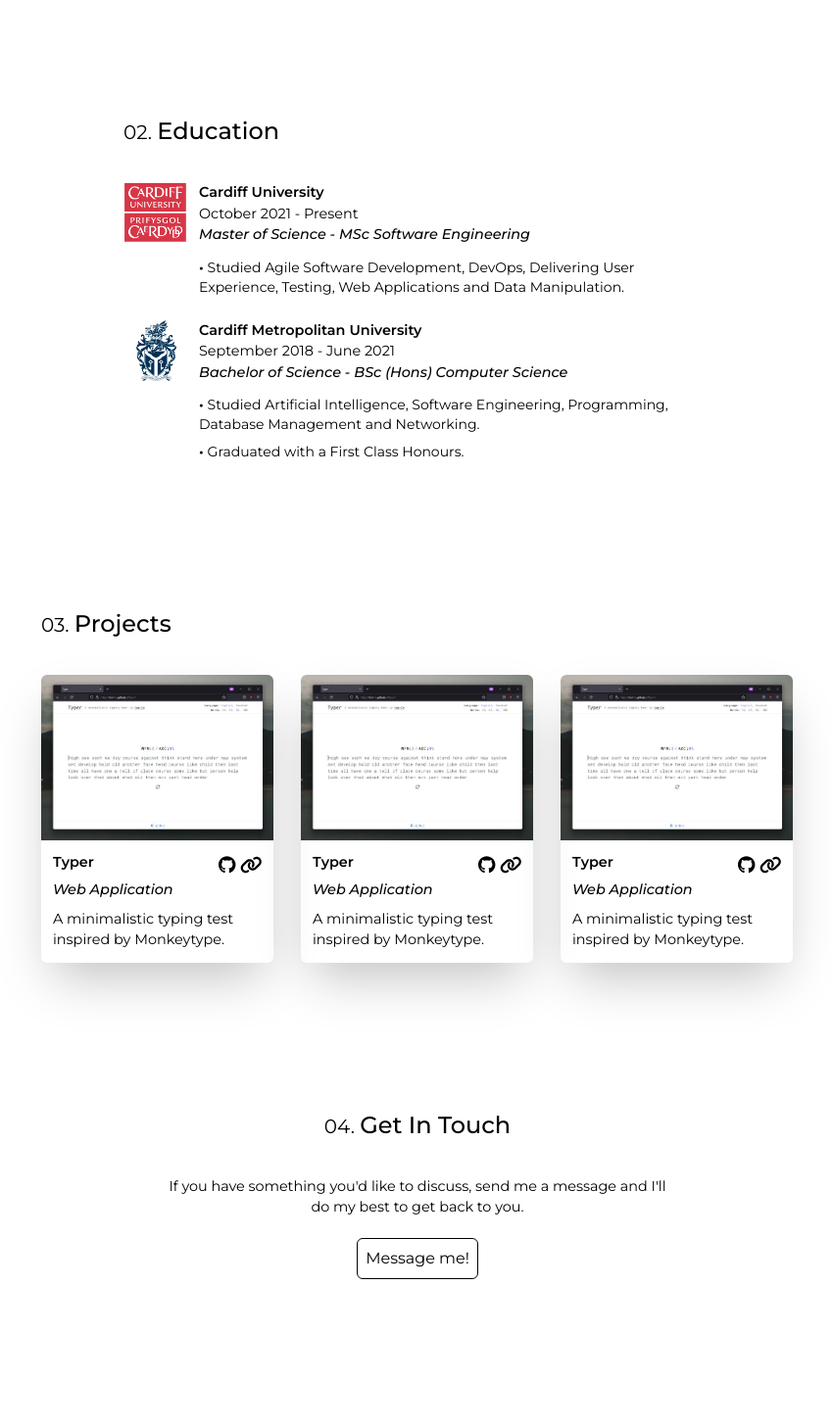
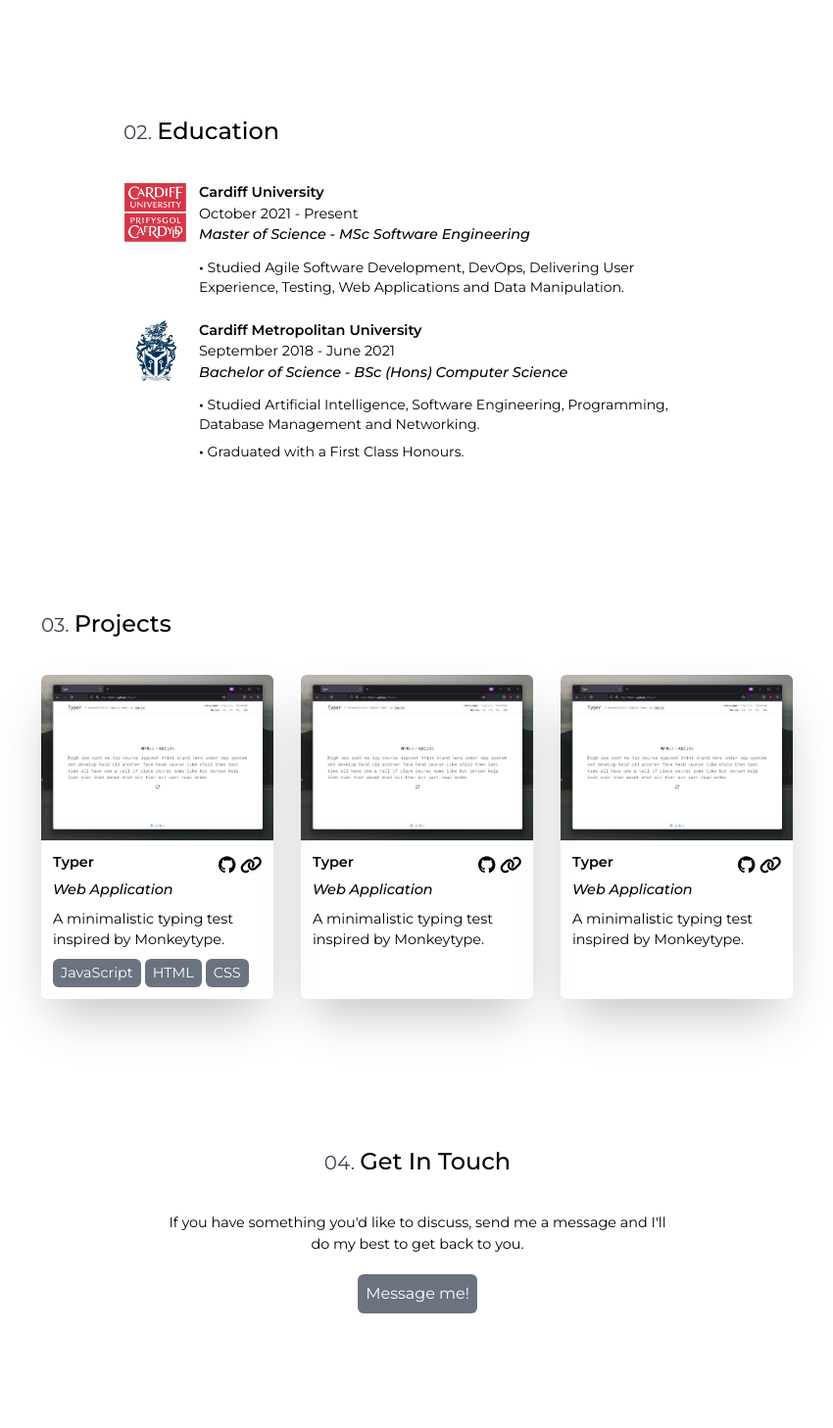
Before and after one commit to tlevesconte/portfolio-website, a React (Create React App) app: page / in a window 1280 px wide. Shown: the part 1100-2558 px from the top of the page at 98% size, without its empty margins (214-1064 px from the left). Built offline with nearby package versions, Linux system fonts and the light colour scheme.

Commit message:
Add bg/text colour and border radius to skill list

```diff
--- a/src/components/sections/About.js
+++ b/src/components/sections/About.js
@@ -14,7 +14,7 @@ const About = () => {
     <section id='about' className='pt-[120px]'>
         {/* About Heading*/}
         <h2 id='about-heading' className='text-2xl font-medium mb-9'>
-          <span className='text-xl font-normal'>01. </span>
+          <span className='text-xl font-normal text-gray-700'>01. </span>
           About Me
         </h2>
 
--- a/src/components/sections/Contact.js
+++ b/src/components/sections/Contact.js
@@ -7,7 +7,7 @@ const Contact = () => {
       {/* Contact Header */}
 
       <h2 id='education-heading' className='text-2xl font-medium mb-9'>
-        <span className='text-xl font-normal'>04. </span>
+        <span className='text-xl font-normal text-gray-700'>04. </span>
         Get In Touch
       </h2>
 
@@ -17,7 +17,7 @@ const Contact = () => {
         to get back to you.
       </p>
       {/* Button */}
-      <a className='mt-5 text-base border-solid border border-black rounded-md py-2 px-2' href='mailto:tomas.levesconte@gmail.com'>Message me!</a>
+      <a className='mt-5 text-base text-white bg-gray-500 rounded-md py-2 px-2' href='mailto:tomas.levesconte@gmail.com'>Message me!</a>
     </section>
   )
 }
--- a/src/components/sections/Education.js
+++ b/src/components/sections/Education.js
@@ -22,7 +22,7 @@ const Education = () => {
     <section id='education' className='flex flex-col max-w-[600px] pt-[150px] mx-auto'>
       {/* Education Header */}
       <h2 id='education-heading' className='text-2xl font-medium mb-9'>
-        <span className='text-xl font-normal'>02. </span>
+        <span className='text-xl font-normal text-gray-700'>02. </span>
         Education
       </h2>
 
--- a/src/components/sections/Projects.js
+++ b/src/components/sections/Projects.js
@@ -12,7 +12,7 @@ const Projects = () => {
     <section id='projects' className='pt-[150px]'>
       {/* Projects Header */}
       <h2 id='education-heading' className='text-2xl font-medium mb-9'>
-        <span className='text-xl font-normal'>03. </span>
+        <span className='text-xl font-normal text-gray-700'>03. </span>
         Projects
       </h2>
 
@@ -30,6 +30,11 @@ const Projects = () => {
             </div>
             <p className='font-medium italic mb-2'>Web Application</p>
             <p>A minimalistic typing test inspired by Monkeytype.</p>
+            <div className='flex flex-row flex-wrap'>
+              <span className='rounded-md bg-gray-500 text-white py-1 px-2 mr-1 mt-2'>JavaScript</span>
+              <span className='rounded-md bg-gray-500 text-white py-1 px-2 mr-1 mt-2'>HTML</span>
+              <span className='rounded-md bg-gray-500 text-white py-1 px-2 mr-1 mt-2'>CSS</span>
+            </div>
           </figcaption>
         </figure>
 
```
